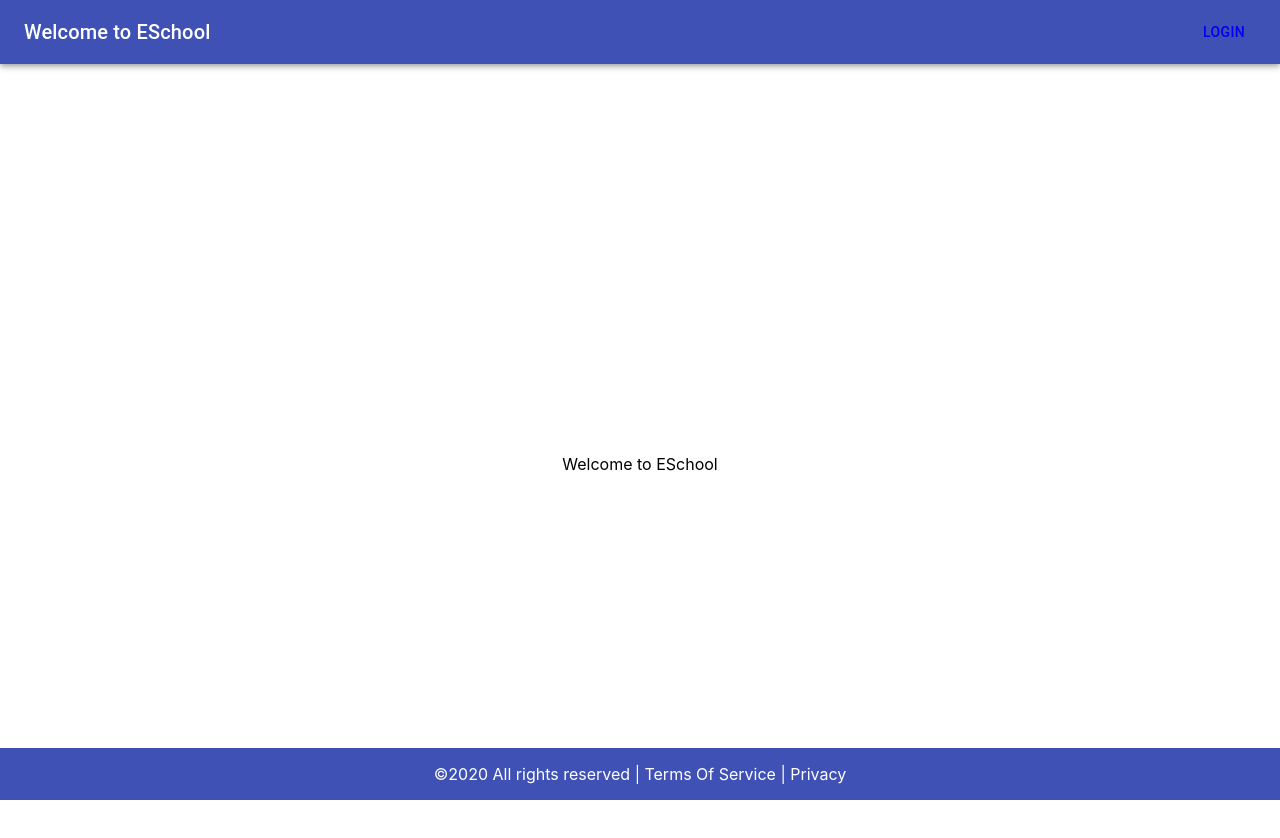
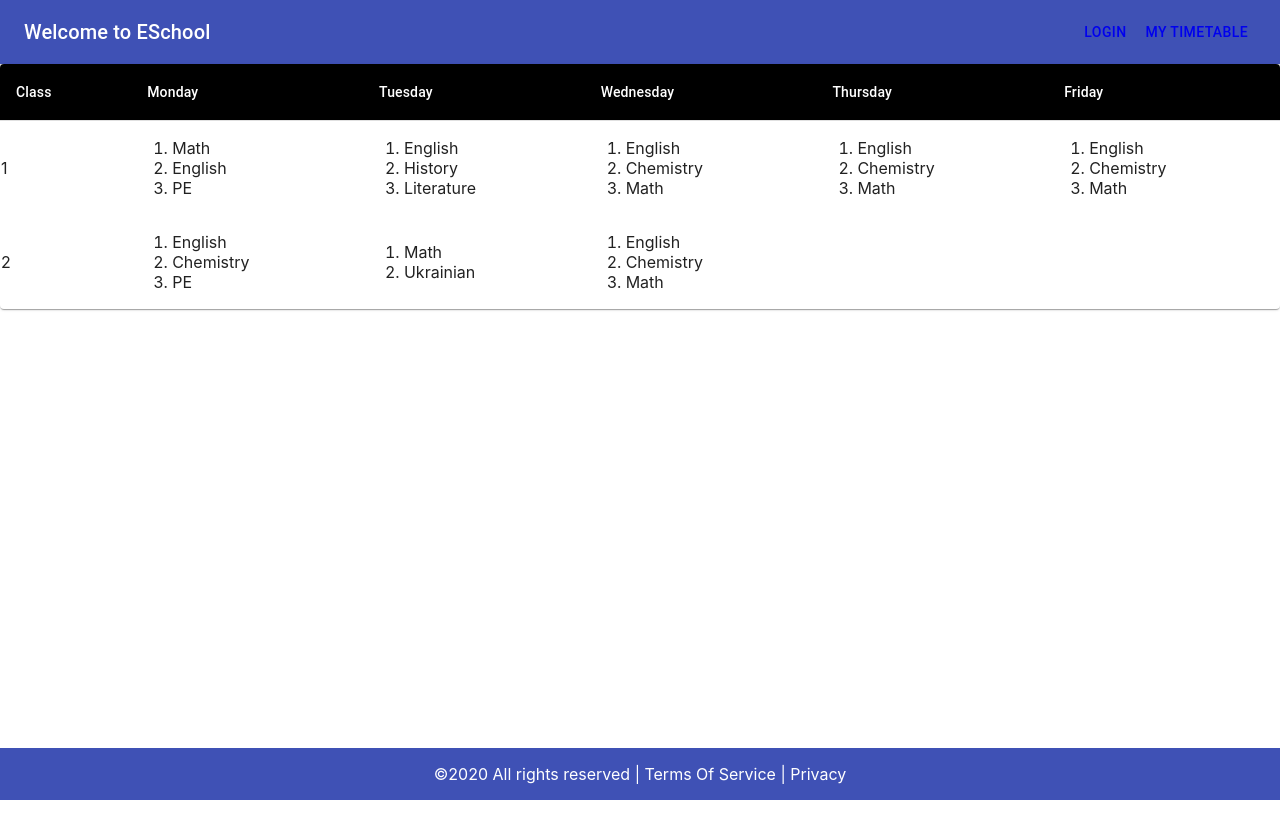
Before and after one commit to NickUkraine24/e_school, a React (Create React App) app: page /timetable in a window 1280 px wide. Shown: the top 838 px of the page. After the commit the page ends 800 px from the top, so only its background shows below. Built offline with nearby package versions, Linux system fonts and the light colour scheme.

Commit message:
added timatable page

```diff
--- a/public/index.html
+++ b/public/index.html
@@ -24,6 +24,7 @@
       work correctly both with client-side routing and a non-root public URL.
       Learn how to configure a non-root public URL by running `npm run build`.
     -->
+
     <title>E-School</title>
   </head>
   <body>
--- a/src/components/App/App.js
+++ b/src/components/App/App.js
@@ -9,12 +9,16 @@ import Login from '../Login';
 import Header from '../Header/Header';
 import Footer from '../Footer/Footer';
 import Main from '../Main';
+import TimeTable from '../TimeTable';
 
 const App = () => {
   return (
     <Router>
       <Header/>
       <Switch>
+        <Route path="/timetable">
+         <TimeTable />
+        </Route>
         <Route path="/auth">
           <Login />
         </Route>
--- a/src/components/Header/Header.js
+++ b/src/components/Header/Header.js
@@ -18,6 +18,9 @@ const Header = () => {
           <Link to={'/auth'}>
             <Button color="inherit">Login</Button>
           </Link>
+          <Link to={'/timetable'}>
+            <Button color="inherit">My timetable</Button>
+          </Link>
         </Toolbar>
       </AppBar>
     </div>
--- /dev/null
+++ b/src/components/TimeTable/TimeTable.js
@@ -0,0 +1,83 @@
+import React from 'react';
+import { withStyles, makeStyles } from '@material-ui/core/styles';
+import Table from '@material-ui/core/Table';
+import TableBody from '@material-ui/core/TableBody';
+import TableCell from '@material-ui/core/TableCell';
+import TableContainer from '@material-ui/core/TableContainer';
+import TableHead from '@material-ui/core/TableHead';
+import TableRow from '@material-ui/core/TableRow';
+import Paper from '@material-ui/core/Paper';
+
+const StyledTableCell = withStyles((theme) => ({
+  head: {
+    backgroundColor: theme.palette.common.black,
+    color: theme.palette.common.white,
+  },
+  body: {
+    fontSize: 14,
+  },
+}))(TableCell);
+
+
+
+
+const useStyles = makeStyles({
+  table: {
+    minWidth: 700,
+  },
+});
+
+
+const TimeTable = () => {
+  const classes = useStyles();
+  const timetable=[
+    {id:1, Monday:["Math", "English", "PE"], Tuesday:["English", "History", "Literature"], Wednesday:["English", "Chemistry", "Math"], Thursday:["English", "Chemistry", "Math"], Friday:["English", "Chemistry", "Math"]},
+
+    {id:2, monday:["English", "Chemistry", "PE"], tuesday:["Math", "Ukrainian"], wednesday:["English", "Chemistry", "Math"] }
+  ]
+
+  function getSubjects(days)
+  {
+    return (<ol>
+      {days.map((day, key) => (
+          <li key={key}>{day}</li>
+      ))}
+      </ol>);
+  }
+
+  function renderTimetable(timetable, index) {
+    return (
+      <tr key={index}>
+        {/* <td>{timetable.id}</td>
+        <td>{getSubjects(timetable.monday)}</td>
+        <td>{getSubjects(timetable.tuesday)}</td>
+        <td>{getSubjects(timetable.wednesday)}</td> */}
+        {Object.keys(timetable).map(key => {
+          if(key === 'id') return <td key={key}>{timetable[key]}</td>
+          else return <td key={key}> {getSubjects(timetable[key], key)}</td>
+        })}
+      </tr>
+    );
+  }
+
+  return (
+    <TableContainer component={Paper}>
+      <Table className={classes.table} aria-label="customized table">
+        <TableHead>
+          <TableRow>
+            <StyledTableCell>Class</StyledTableCell>
+            <StyledTableCell>Monday</StyledTableCell>
+            <StyledTableCell>Tuesday</StyledTableCell>
+            <StyledTableCell>Wednesday</StyledTableCell>
+            <StyledTableCell>Thursday</StyledTableCell>
+            <StyledTableCell>Friday</StyledTableCell>
+          </TableRow>
+        </TableHead>
+        <TableBody>
+            {timetable.map(renderTimetable)}
+        </TableBody>
+      </Table>
+    </TableContainer>
+  );
+}
+export default TimeTable;
--- /dev/null
+++ b/src/components/TimeTable/index.js
@@ -0,0 +1,3 @@
+import TimeTable from './TimeTable'
+
+export default TimeTable
```
Also changed, not shown: 1 other file (tests, documents, lock files or other folders).
